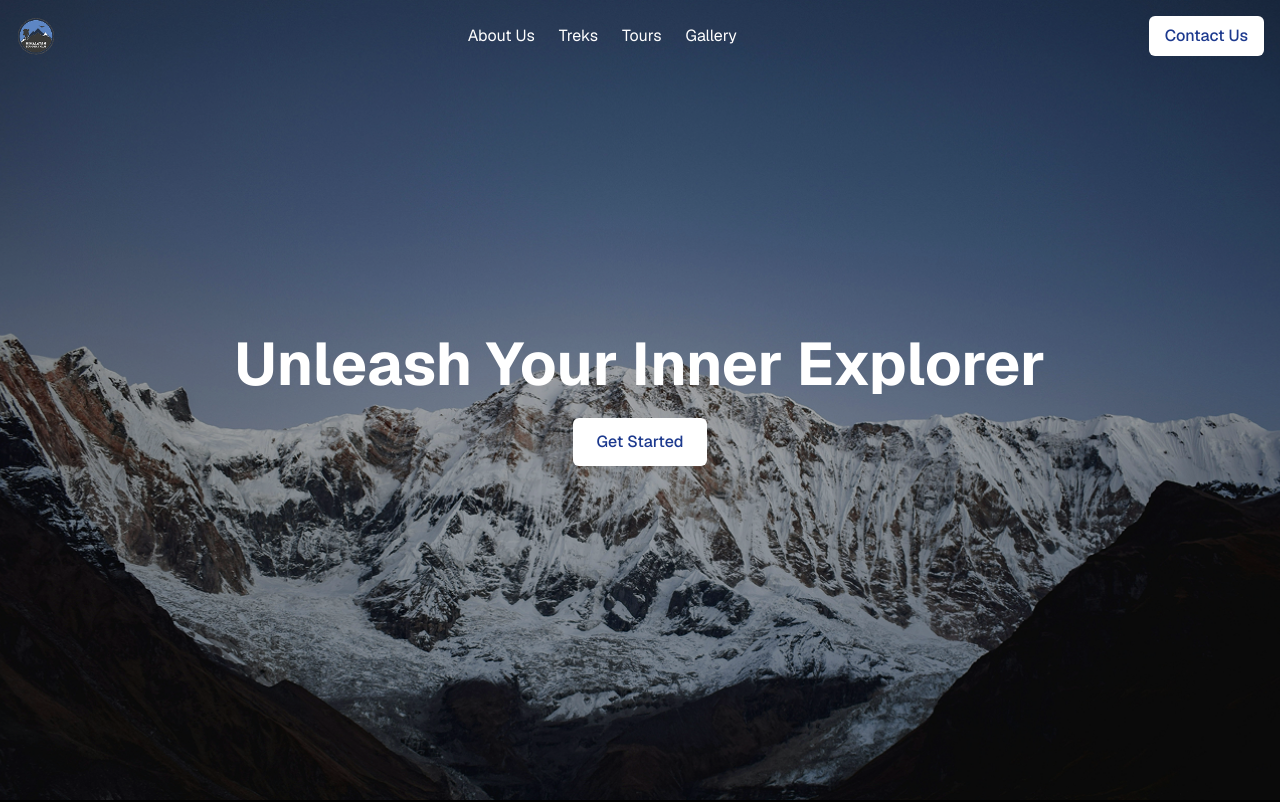
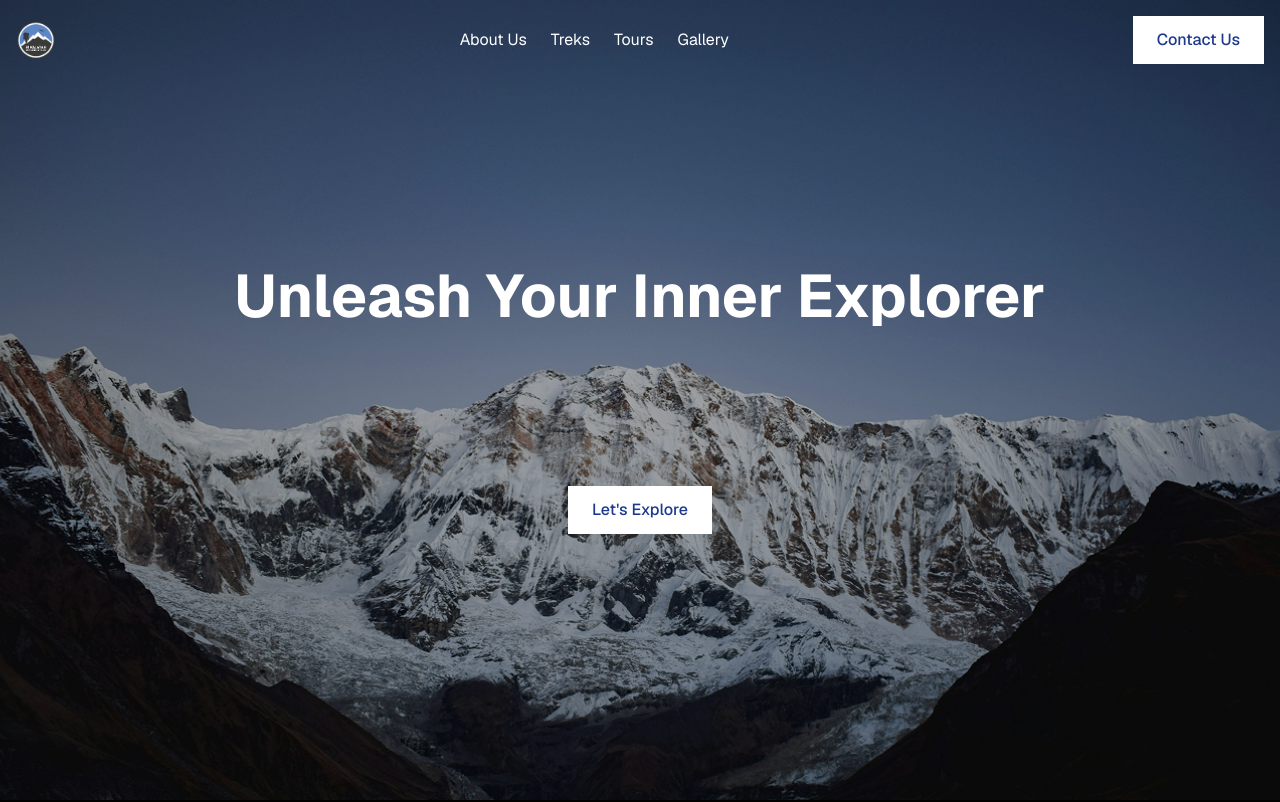
Before and after one commit to mahendra07limanpure/HEC-web, a Next.js app in the folder frontend/: page / in a window 1280 px wide. Shown: the top 802 px of the page. Built offline with nearby package versions, Linux system fonts and the light colour scheme.

Commit message:
feat: minor fixes

```diff
--- a/frontend/app/page.js
+++ b/frontend/app/page.js
@@ -17,7 +17,7 @@ export default function Home() {
           <a href="#tours" className="text-white hover:text-gray-300">Tours</a>
           <a href="#gallery" className="text-white hover:text-gray-300">Gallery</a>
         </div>
-        <button className="bg-white text-blue-900 px-4 py-2 rounded-md font-medium">Contact Us</button>
+        <button className="bg-white text-blue-900 px-6 py-3 font-medium">Contact Us</button>
       </nav>
 
       {/* Hero Section */}
@@ -33,8 +33,8 @@ export default function Home() {
           <div className="absolute inset-0 bg-black opacity-30"></div>
         </div>
         <div className="relative flex flex-col items-center justify-center h-full text-white text-center px-4">
-          <h1 className="text-4xl md:text-6xl font-bold mb-6">Unleash Your Inner Explorer</h1>
-          <button className="bg-white text-blue-900 px-6 py-3 rounded-md font-medium hover:bg-gray-100 transition">Get Started</button>
+          <h1 className="text-4xl md:text-6xl font-bold mb-40">Unleash Your Inner Explorer</h1>
+          <button className="bg-white text-blue-900 px-6 py-3 font-medium hover:bg-gray-100 transition">Let&apos;s Explore</button>
         </div>
       </section>
 
@@ -205,7 +205,7 @@ export default function Home() {
               {/* </div> */}
             </div>
             <p className="text-gray-400 text-sm mb-6 max-w-xl">
-              Himalayan Explorers&apos; Club - the students organization of IIT Roorkee pioneering in trekking, mountaineering and adventure sports. HEC was founded in 1971. In between 1971 & 1974 the Institute Sports Association nurtured the Mountaineering & Trekking Club which fostered all mountaineering, trekking and outward bound activities amongst science, engineering and professional student community of the Indian Institute of Technology Roorkee.
+            Himalayan Explorers&apos; Club - the students organization of IIT Roorkee pioneering in trekking, mountaineering and adventure sports.HEC was founded in 1971. In between 1971 & 1974 the Institute Sports Association nurtured the Mountaineering & Trekking Club which fostered all mountaineering, trekking and outward bound activities amongst science, engineering and professional student community of the Indian Institute of Technology Roorkee.
             </p>
           </div>
           <div className="grid grid-cols-1 md:grid-cols-2 gap-8">
```
Also changed, not shown: frontend/public/logo.png.
